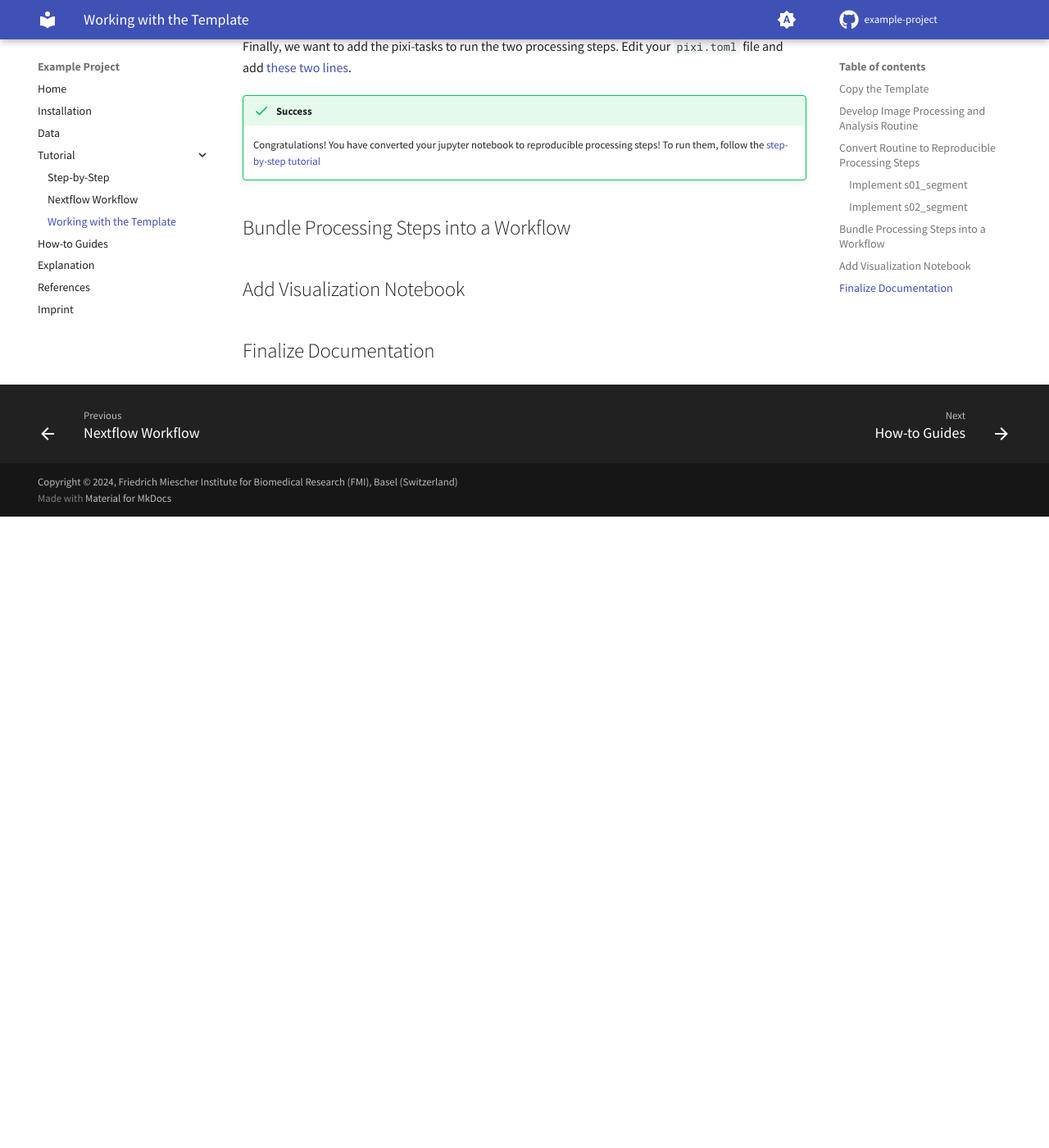
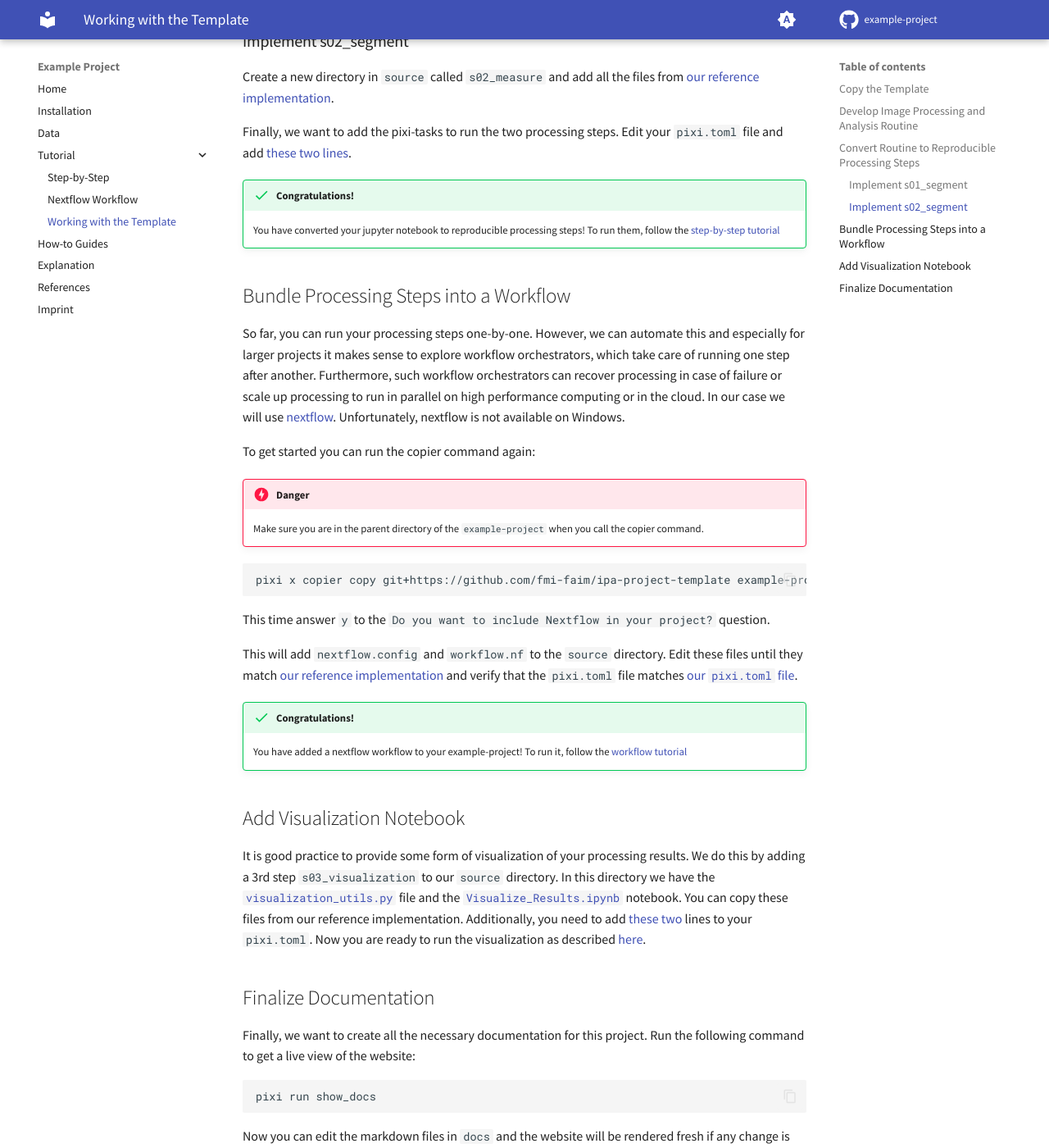
Before and after one commit to fmi-faim/example-project, an MkDocs documentation site: the page built from docs/tutorial/working_with_the_template.md, in a window 1280 px wide and 1400 px high, scrolled down 3572 px. Shown: the whole window at 82% size. Built offline with MkDocs 1.6.1 and Material for MkDocs 9.7.7, drawn with Linux system fonts in a browser that asks for light colours; comment, search, counter and statistics services are not loaded; before the commit the page ends 4202 px from its top, so only the background shows below that; some of the changed text lies outside the part shown.

Commit message:
Expand documentation.

````diff
--- a/docs/tutorial/working_with_the_template.md
+++ b/docs/tutorial/working_with_the_template.md
@@ -3,6 +3,9 @@ This section of the tutorial guides you through the development steps of an imag
 
 !!! attention Prerequisites
     Follow the [installation instructions](https://fmi-faim.github.io/ipa-project-template/) for pixi and copier before your continue here.
+
+!!! info "Issues & Feedback"
+    In case you encounter any issues or have questions regarding our project template, please open an [issue](https://github.com/fmi-faim/example-project/issues).
 
 ## Copy the Template
 First we need to create an instance of the template by running the copier command:
@@ -47,8 +50,8 @@ pixi run build_docs
 
 The very last setup step is to get some raw data. Please follow the instructions in [data](../data.md).
 
-!!! success
-    Congratulations! You have created your first project from the [IPA Project Template](https://fmi-faim.github.io/ipa-project-template/)!
+!!! success "Congratulations!"
+    You have created your first project from the [IPA Project Template](https://fmi-faim.github.io/ipa-project-template/)!
 
 ## Develop Image Processing and Analysis Routine
 Now it is time to prototype the image processing and analysis routine. The most interactive way to do this is with jupyter lab. You can start jupyter lab with the following command:
@@ -119,11 +122,38 @@ Create a new directory in `source` called `s02_measure` and add all the files fr
 
 Finally, we want to add the pixi-tasks to run the two processing steps. Edit your `pixi.toml` file and add [these two lines](https://github.com/fmi-faim/example-project/blob/21b4b97141074c105b0852681609980f6768e9db/pixi.toml#L17-L18).
 
-!!! success
-    Congratulations! You have converted your jupyter notebook to reproducible processing steps! To run them, follow the [step-by-step tutorial](run_processing_steps.md)
+!!! success "Congratulations!"
+    You have converted your jupyter notebook to reproducible processing steps! To run them, follow the [step-by-step tutorial](run_processing_steps.md)
 
 ## Bundle Processing Steps into a Workflow
+So far, you can run your processing steps one-by-one. However, we can automate this and especially for larger projects it makes sense to explore workflow orchestrators, which take care of running one step after another. Furthermore, such workflow orchestrators can recover processing in case of failure or scale up processing to run in parallel on high performance computing or in the cloud. In our case we will use [nextflow](https://nextflow.io/). Unfortunately, nextflow is not available on Windows.
+
+To get started you can run the copier command again:
+
+!!! danger
+    Make sure you are in the parent directory of the `example-project` when you call the copier command.
+
+```bash
+pixi x copier copy git+https://github.com/fmi-faim/ipa-project-template example-project
+```
+
+This time answer `y` to the `Do you want to include Nextflow in your project?` question.
+
+This will add `nextflow.config` and `workflow.nf` to the `source` directory. Edit these files until they match [our reference implementation](https://github.com/fmi-faim/example-project/tree/1543b8d7620c4585c7f155f9767df68e854d8ed3/source) and verify that the `pixi.toml` file matches [our `pixi.toml` file](https://github.com/fmi-faim/example-project/blob/1543b8d7620c4585c7f155f9767df68e854d8ed3/pixi.toml).
+
+!!! success "Congratulations!"
+    You have added a nextflow workflow to your example-project! To run it, follow the [workflow tutorial](run_workflow.md)
 
 ## Add Visualization Notebook
+It is good practice to provide some form of visualization of your processing results. We do this by adding a 3rd step `s03_visualization` to our `source` directory. In this directory we have the [`visualization_utils.py`](https://github.com/fmi-faim/example-project/blob/b99e57d898e9ad34ec329f1bf9ce1a5afa3d372b/source/s03_visualization/visualization_utils.py) file and the [`Visualize_Results.ipynb`](https://github.com/fmi-faim/example-project/blob/b99e57d898e9ad34ec329f1bf9ce1a5afa3d372b/source/s03_visualization/Visualize_Results.ipynb) notebook. You can copy these files from our reference implementation. Additionally, you need to add [these two](https://github.com/fmi-faim/example-project/blob/b99e57d898e9ad34ec329f1bf9ce1a5afa3d372b/pixi.toml#L65-L66) lines to your `pixi.toml`. Now you are ready to run the visualization as described [here](run_processing_steps.md#visualize-results).
 
 ## Finalize Documentation
+Finally, we want to create all the necessary documentation for this project. Run the following command to get a live view of the website:
+```bash
+pixi run show_docs
+```
+
+Now you can edit the markdown files in `docs` and the website will be rendered fresh if any change is detected.
+
+!!! success "Congratulations!"
+    You finished the IPA Project Template tutorial!
````
Also changed, not shown: docs/index.md (+2 -2 lines).
